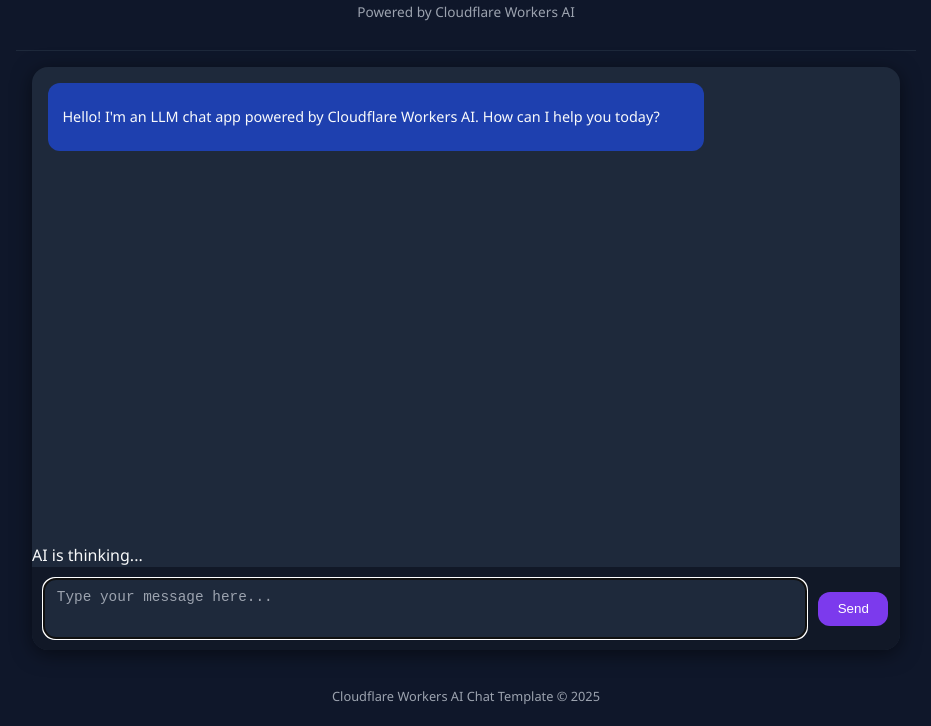
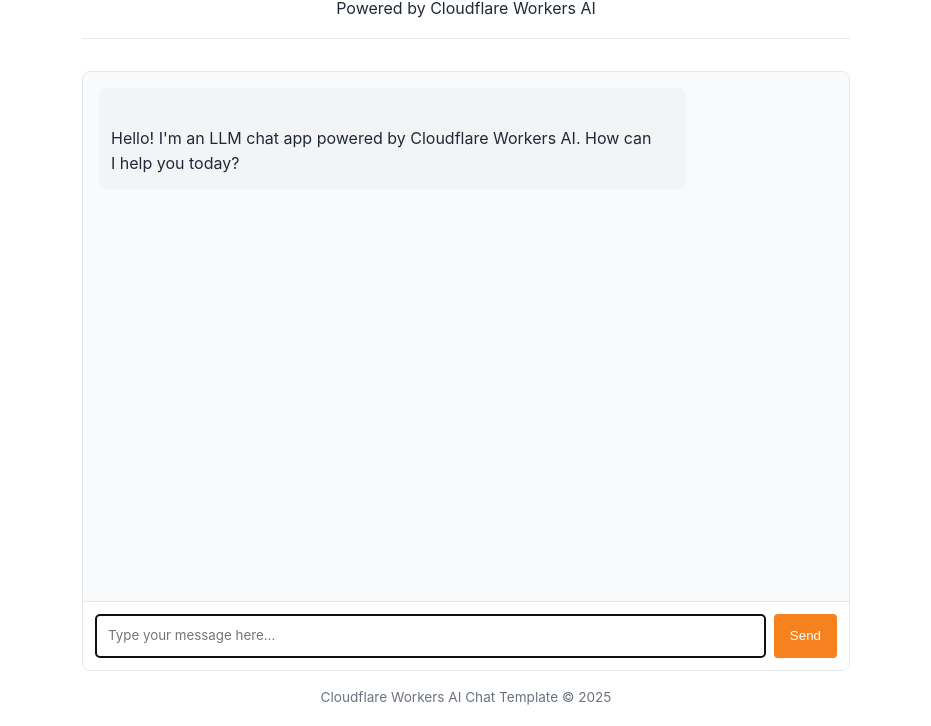
Before and after one commit to manzz671/cf-ai, a website: page public/index.html in a window 1280 px wide. Shown: the part 74-800 px from the top of the page, without its empty margins (174-1105 px from the left). Drawn offline with Linux system fonts and the light colour scheme.

Commit message:
Refactor HTML structure and styles for chat app

````diff
--- a/public/index.html
+++ b/public/index.html
@@ -6,75 +6,79 @@
 		<title>LLM Chat App</title>
 		<style>
 			:root {
-      --primary-color: #7c3aed; /* ungu elegan */
-      --primary-hover: #8b5cf6;
-      --bg-dark: #0f172a;       /* dasar gelap */
-      --bg-chat: #1e293b;       /* area chat */
-      --bg-input: #111827;      /* input box */
-      --text-color: #f9fafb;
-      --text-light: #9ca3af;
-      --user-msg-bg: #334155;
-      --assistant-msg-bg: #1e40af;
+				--primary-color: #f6821f;
+				--primary-hover: #e67e22;
+				--light-bg: #f9fafb;
+				--border-color: #e5e7eb;
+				--text-color: #1f2937;
+				--text-light: #6b7280;
+				--user-msg-bg: #fff2e6;
+				--assistant-msg-bg: #f3f4f6;
+			}
+
+			* {
+				box-sizing: border-box;
+				margin: 0;
+				padding: 0;
 			}
 
 			body {
-      font-family: "Segoe UI", Roboto, sans-serif;
-      background-color: var(--bg-dark);
+				font-family:
+					-apple-system, BlinkMacSystemFont, "Segoe UI", Roboto, Oxygen, Ubuntu,
+					Cantarell, sans-serif;
+				line-height: 1.6;
 				color: var(--text-color);
-      max-width: 900px;
+				max-width: 800px;
 				margin: 0 auto;
-      display: flex;
-      flex-direction: column;
-      height: 100vh;
+				padding: 1rem;
 			}
 
 			header {
 				text-align: center;
-      padding: 1rem;
-      border-bottom: 1px solid #1e293b;
-      background-color: var(--bg-dark);
+				margin-bottom: 2rem;
+				padding: 1rem 0;
+				border-bottom: 1px solid var(--border-color);
 			}
 
 			h1 {
-      font-size: 1.4rem;
+				font-size: 1.5rem;
 				color: var(--primary-color);
-      margin-bottom: 0.25rem;
-    }
-
-    header p {
-      font-size: 0.85rem;
-      color: var(--text-light);
 			}
 
 			.chat-container {
-      flex: 1;
 				display: flex;
 				flex-direction: column;
-      background-color: var(--bg-chat);
-      border-radius: 16px; /* sudut lembut */
-      margin: 1rem;
+				height: calc(100vh - 200px);
+				min-height: 400px;
+				border: 1px solid var(--border-color);
+				border-radius: 8px;
 				overflow: hidden;
-      box-shadow: 0 4px 20px rgba(0,0,0,0.5);
 			}
 
 			.chat-messages {
 				flex: 1;
 				overflow-y: auto;
 				padding: 1rem;
+				background-color: var(--light-bg);
 			}
 
 			.message {
 				margin-bottom: 1rem;
-      padding: 0.6rem 0.9rem;
-      border-radius: 12px; /* lebih bulat */
-      max-width: 75%;
-      font-size: 0.9rem;
-      line-height: 1.4;
+				padding: 0.75rem;
+				border-radius: 8px;
+				max-width: 80%;
+			}
+
+			.message p {
+				white-space: pre-line;
+				margin: 0;
+				overflow-wrap: anywhere;
 			}
 
 			.user-message {
 				background-color: var(--user-msg-bg);
 				align-self: flex-end;
+				margin-left: auto;
 			}
 
 			.assistant-message {
@@ -84,37 +88,29 @@
 
 			.message-input {
 				display: flex;
-      align-items: center;
 				padding: 0.75rem;
-      background-color: var(--bg-input);
-      border-top: 1px solid #1e293b;
+				border-top: 1px solid var(--border-color);
+				background-color: white;
 			}
 
 			#user-input {
 				flex: 1;
-      padding: 0.6rem 0.8rem;
-      border: none;
-      border-radius: 12px;
-      background-color: #1e293b;
-      color: var(--text-color);
-      font-size: 0.9rem;
+				padding: 0.75rem;
+				border: 1px solid var(--border-color);
+				border-radius: 4px;
+				font-family: inherit;
 				resize: none;
-      min-height: 40px;
-    }
-
-    #user-input::placeholder {
-      color: var(--text-light);
+				min-height: 44px;
 			}
 
 			#send-button {
-      margin-left: 0.75rem;
-      padding: 0.6rem 1.2rem;
+				margin-left: 0.5rem;
+				padding: 0 1rem;
 				background-color: var(--primary-color);
 				color: white;
 				border: none;
-      border-radius: 12px;
+				border-radius: 4px;
 				cursor: pointer;
-      font-weight: 500;
 				transition: background-color 0.2s;
 			}
 
@@ -127,37 +123,22 @@
 				cursor: not-allowed;
 			}
 
-    footer {
-      text-align: center;
-      font-size: 0.8rem;
+			.typing-indicator {
+				display: none;
+				font-style: italic;
 				color: var(--text-light);
-      padding: 0.5rem;
+				padding: 1rem;
 			}
 
-    /* blok kode */
-    pre {
-      background-color: #0f172a;
-      padding: 0.75rem;
-      border-radius: 12px;
-      overflow-x: auto;
+			.typing-indicator.visible {
+				display: block;
+			}
+
+			footer {
+				margin-top: 1rem;
+				text-align: center;
 				font-size: 0.85rem;
-      position: relative;
-    }
-    pre code {
-      color: #f9fafb;
-      font-family: Consolas, monospace;
-    }
-    .copy-btn {
-      position: absolute;
-      top: 6px;
-      right: 6px;
-      background: var(--primary-color);
-      color: white;
-      border: none;
-      padding: 0.25rem 0.5rem;
-      font-size: 0.75rem;
-      border-radius: 6px;
-      cursor: pointer;
+				color: var(--text-light);
 			}
 		</style>
 	</head>
@@ -170,7 +151,10 @@
 		<div class="chat-container">
 			<div id="chat-messages" class="chat-messages">
 				<div class="message assistant-message">
-        <p>Hello! I'm an LLM chat app powered by Cloudflare Workers AI. How can I help you today?</p>
+					<p>
+						Hello! I'm an LLM chat app powered by Cloudflare Workers AI. How can
+						I help you today?
+					</p>
 				</div>
 			</div>
 
@@ -179,7 +163,12 @@
 			</div>
 
 			<div class="message-input">
-      <textarea id="user-input" placeholder="Type your message here..." rows="1" autofocus></textarea>
+				<textarea
+					id="user-input"
+					placeholder="Type your message here..."
+					rows="1"
+					autofocus
+				></textarea>
 				<button id="send-button">Send</button>
 			</div>
 		</div>
@@ -188,32 +177,7 @@
 			<p>Cloudflare Workers AI Chat Template &copy; 2025</p>
 		</footer>
 
-  <script>
-    const chatMessages = document.getElementById("chat-messages");
-
-    function renderMessage(text, type="assistant") {
-      // hyperlink otomatis
-      text = text.replace(/(https?:\/\/[^\s]+)/g, '<a href="$1" target="_blank">$1</a>');
-
-      // blok kode jika diawali & diakhiri ```
-      if (text.startsWith("```") && text.endsWith("```")) {
-        const codeContent = text.slice(3, -3).trim();
-        text = `<pre><code>${codeContent}</code><button class="copy-btn" onclick="copyCode(this)">Copy</button></pre>`;
-      }
-
-      const div = document.createElement("div");
-      div.className = `message ${type}-message`;
-      div.innerHTML = `<p>${text}</p>`;
-      chatMessages.appendChild(div);
-      chatMessages.scrollTop = chatMessages.scrollHeight;
-    }
-
-    function copyCode(btn) {
-      const code = btn.parentElement.querySelector("code").innerText;
-      navigator.clipboard.writeText(code);
-      btn.innerText = "Copied!";
-      setTimeout(() => btn.innerText = "Copy", 1500);
-    }
-  </script>
+		<!-- Chat app script -->
+		<script src="chat.js"></script>
 	</body>
 </html>
````
Lines whose indentation alone changed are shown as unchanged.
